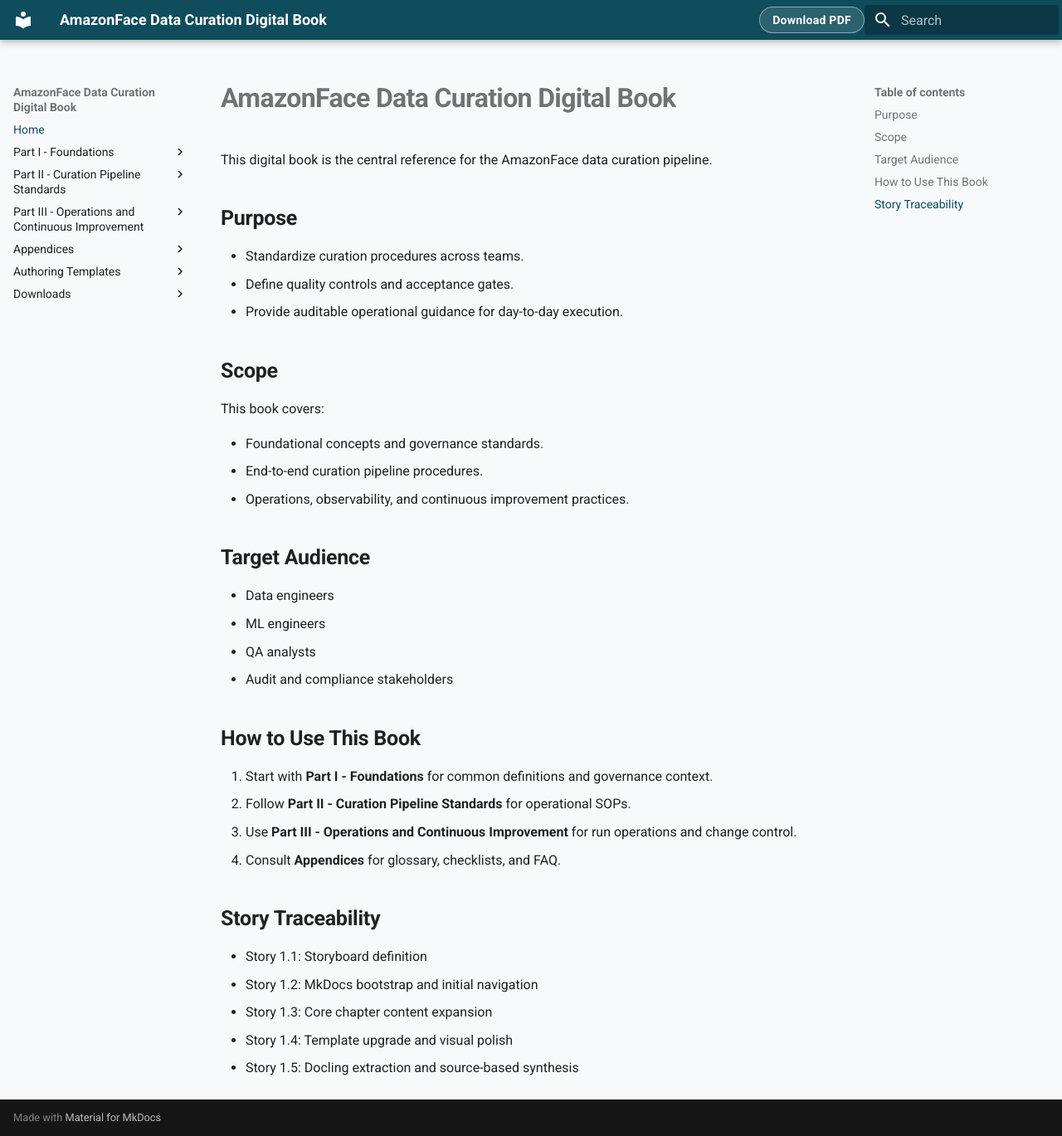
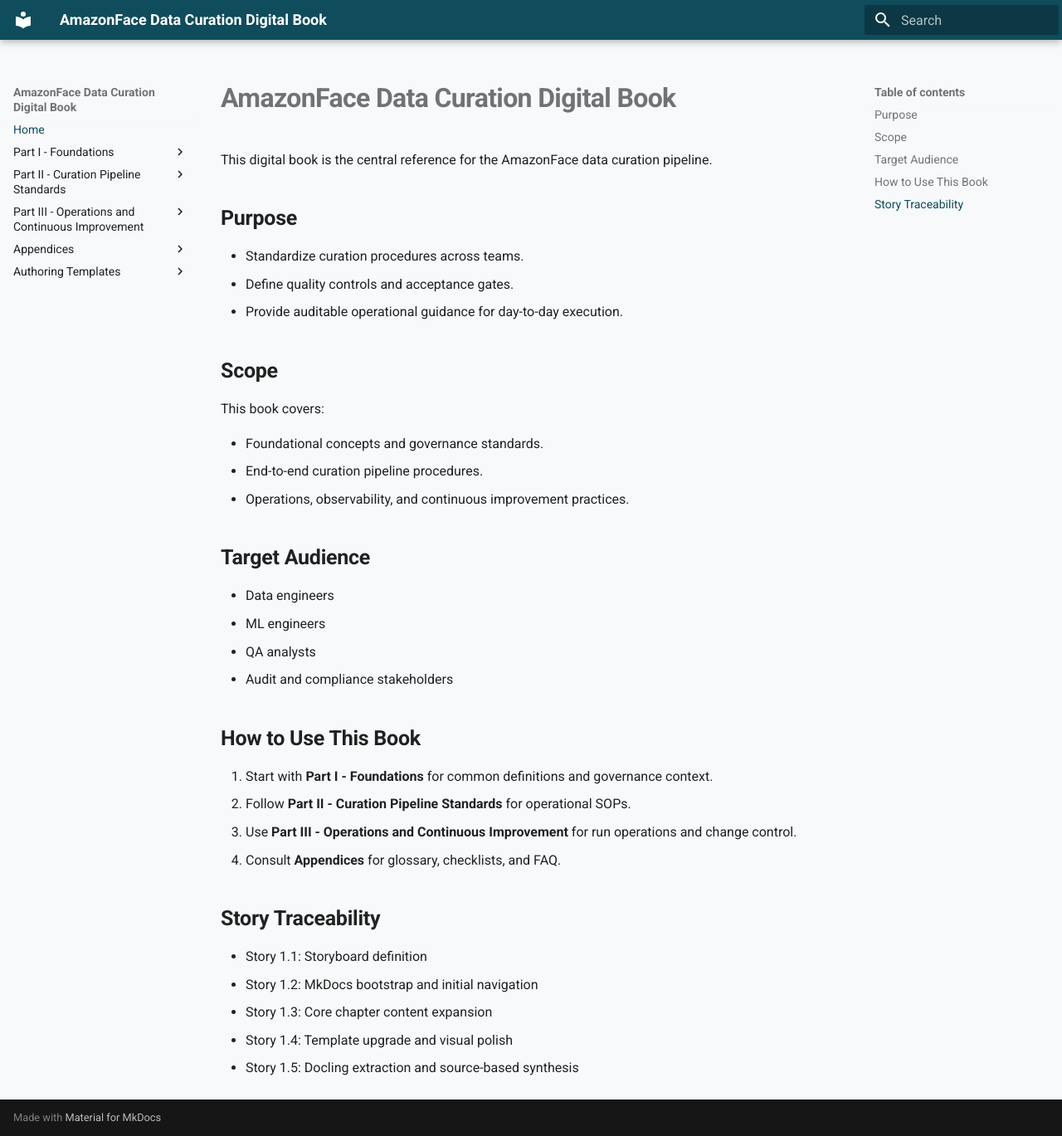
Before and after one commit to ardc-brazil/amazonface-data-curation-docs, an MkDocs documentation site: the page built from docs/index.md, in a window 1280 px wide and 1369 px high. Shown: the whole window at 83% size. Built offline with MkDocs 1.6.1 and Material for MkDocs 9.7.7, drawn with Linux system fonts in a browser that asks for light colours.

Commit message:
fixing gh actions

```diff
--- a/mkdocs.yml
+++ b/mkdocs.yml
@@ -14,9 +14,6 @@
 
 extra_css:
   - assets/stylesheets/brand.css
-
-extra_javascript:
-  - assets/javascripts/navbar-download.js
 
 nav:
   - Home: index.md
@@ -43,5 +40,3 @@
       - Templates Overview: authoring/templates-overview.md
       - Chapter Template: authoring/chapter-template.md
       - SOP Template: authoring/sop-template.md
-  - Downloads:
-      - Complete Book PDF: downloads/index.md
```
Also changed, not shown: 1 other file.
